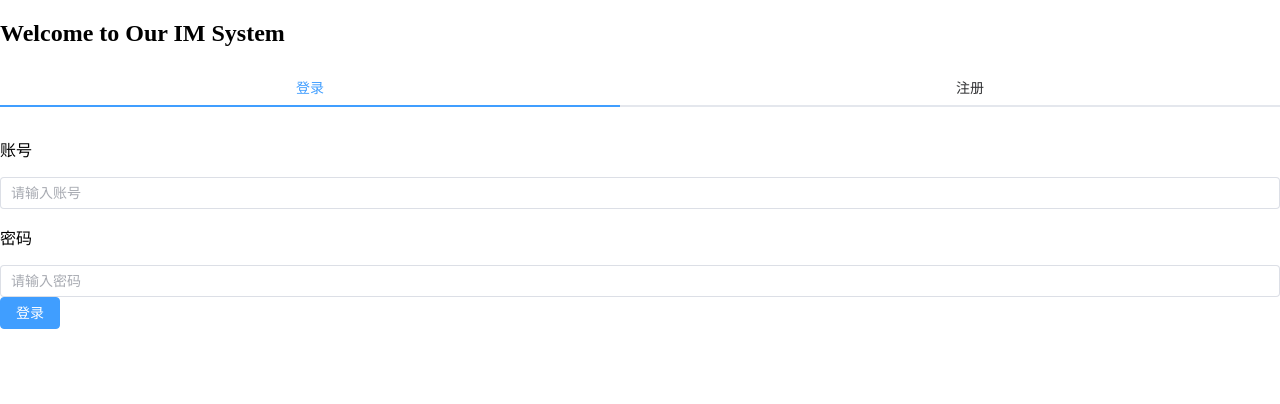
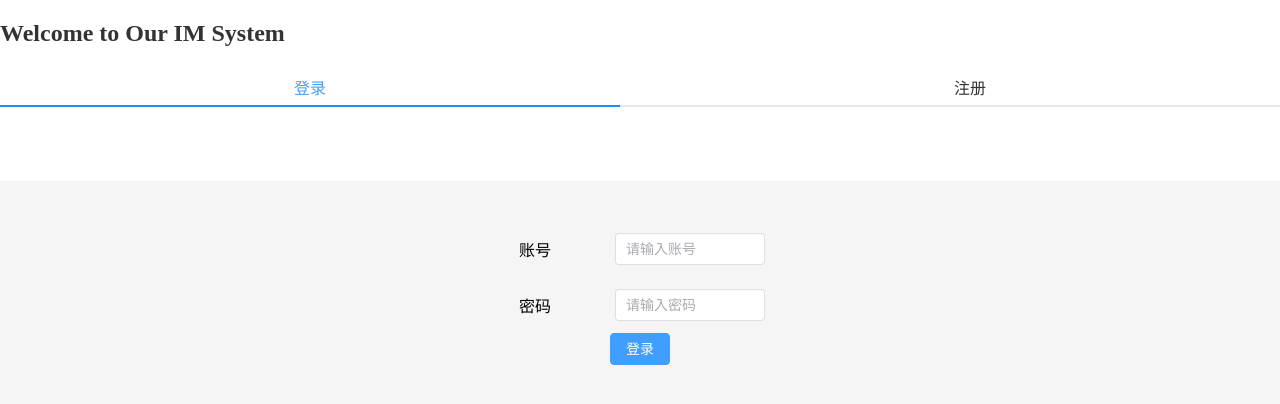
Before and after one commit to Harrison-1eo/ZUIM, a Vue app in the folder frontend/: page /login in a window 1280 px wide. Shown: the top 404 px of the page. Built offline with nearby package versions, Linux system fonts and the light colour scheme.

Commit message:
更改了chatroom样式

```diff
--- a/frontend/src/components/IM/Room/ChatInput.vue
+++ b/frontend/src/components/IM/Room/ChatInput.vue
@@ -1,11 +1,17 @@
 <template>
     <div class="chat-input">
-    <el-input type="textarea" placeholder="输入消息..." v-model="newMessage" class="message-input" :rows="4"/>
+        <el-input type="textarea" placeholder="输入消息..." v-model="newMessage" class="message-input" :rows="4" />
 
         <div class="send-buttons">
             <!-- 发送文件 -->
-      <el-button type="primary" class="send-button" @click="sendFile" style="margin-bottom: 10px">发送文件</el-button>
-      <el-button type="primary" class="send-button" @click="changeVisible" style="margin-bottom: 10px">添加附件</el-button>
+            <div class="Filecontainer">
+                <!-- 文件上传按钮 -->
+                <el-button type="primary" class="send-button" @click="openFileChooser" style="margin-bottom: 10px">发送文件</el-button>
+                <!-- 隐藏的文件输入 -->
+                <input type="file" ref="fileInput" style="display: none;" @change="handleFileUpload">
+            </div>
+            <!-- <el-button type="primary" class="send-button" @click="changeVisible" style="margin-bottom: 10px">添加附件</el-button> -->
+
             <el-button type="success" class="send-button" @click="sendMessage">发送消息</el-button>
             <!-- 开启视频 -->
             <el-button type="success" class="send-button" @click="startVideo">开启视频</el-button>
@@ -37,10 +43,38 @@ export default {
             this.$emit('send', this.newMessage);
             this.newMessage = ''; // 发送后清空输入框
         },
-    sendFile() {
-      // 发送文件
+        // 打开文件选择器
+        openFileChooser() {
+            this.$refs.fileInput.click();
+        },
 
-      console.log('Sending file...');
+        // 处理文件上传
+        handleFileUpload(event) {
+            const file = event.target.files[0]; // 获取文件
+            if (!file) {
+                return;
+            }
+
+            // 在这里添加文件传输的逻辑
+            console.log('文件选择成功：', file.name);
+            // 假设有一个函数 uploadFile 来处理文件上传
+            // this.uploadFile(file);
+        },
+
+        // 示例上传函数（需要自己实现具体上传逻辑）
+        uploadFile(file) {
+            // 使用 FormData 来包装文件
+            const formData = new FormData();
+            formData.append('file', file);
+
+            // 发送文件到服务器
+            fetch('你的上传 API 地址', {
+                method: 'POST',
+                body: formData,
+            })
+                .then(response => response.json())
+                .then(data => console.log('文件上传成功:', data))
+                .catch(error => console.error('文件上传失败:', error));
         },
         startVideo() {
             // 开启视频
@@ -69,11 +103,10 @@ export default {
     height: 40px; /* 设置按钮的高度，与输入框高度一致 */
     margin-right: 10px;
     margin-left: 10px;
+    margin-top: 10px;
+    margin-block-end: 10px;
+
 }
 
-.send-buttons {
-  display: flex;
-  align-items: center;
-  flex-direction: column;
-}
+
 </style>
--- a/frontend/src/components/IM/Room/RoomChat.vue
+++ b/frontend/src/components/IM/Room/RoomChat.vue
@@ -1,11 +1,24 @@
 <template>
+    <!-- 邀请别人进入聊天室 -->
+    <div class="invite-frineds" id="invite-friends" style="text-align: center; margin-bottom: 30px">
+        <!-- <div style="margin-bottom: 10px; height:60">
+            <el-input v-model="inviteUsername" placeholder="请输入好友用户名" style="width:300px; height=60px"></el-input>
+        </div> -->
+        <el-button class="float-right-button" type="primary" @click="inviteFriend">邀请好友进入聊天室</el-button>
+    </div>
     <div class="chat-box" id="chat-box">
         <div class="chat-messages" ref="messageContainer" id="message-box">
+            <!-- 一个按钮清空聊天记录 -->
+            <div style="text-align: center; margin-bottom: 10px; height: 50px">
+                <el-button class="float-right-button"type="primary" @click="clearMessages">清空聊天记录</el-button>
+            </div>
             <!-- <p>消息内容将在这里显示 {{ roomID }} </p> -->
             <el-scrollbar ref="scrollbar">
-                <div ref="inner" class="message-inner-list">
-                    <MessageItem v-for="(message, index) in messages" :key="index" :message="message" class="message" />
-                    <el-button type="text" link @click="getMoreHistoryMessages" style="margin-bottom: 9px"> 加载更多历史消息 </el-button>
+                <div class="message-container">
+                    <div ref="inner" class="message-inner-list">
+                        <MessageItem v-for="(message, index) in messages" :key="index" :message="message" class="message" />
+                        <el-button type="text" link @click="getMoreHistoryMessages" style="margin-bottom: 9px"> 加载更多历史消息 </el-button>
+                    </div>
                 </div>
             </el-scrollbar>
         </div>
@@ -52,6 +65,19 @@ export default {
 
     },
     methods: {
+        // 情况消息暂时不用
+        clearMessages() {
+            this.messages = [];
+            // 向后端发送清空消息请求
+            const response = axios.post('/api/message/clear', {
+                room_id: this.roomID
+            });
+            if (response.data.code === 0) {
+                ElMessage.success('清空成功');
+            } else {
+                ElMessage.error('清空失败');
+            }
+        },
         sendMessageToParent(message) {
             // 接收来自子组件的消息并处理
             console.log('Sending message to parent:', message);
@@ -72,6 +98,7 @@ export default {
                     // 更新消息列表，这里假设服务器返回的消息格式与历史消息格式一致
                     // this.messages.push(response.data.data);// 将服务器返回的消息添加到消息列表
                     this.newMessage = ''; // 发送成功后清空输入框
+
                     this.getHistoryMessages(0, 10);
                 } else {
                     console.error('Failed to send message:', response.data.msg);
@@ -128,14 +155,24 @@ export default {
 .chat-messages {
     flex: 1;
 }
-
+.message-container {
+    height: calc(100vh - 400px); /* 指定固定高度 */
+    overflow: auto; /* 添加滚动条 */
+}
 .message {
     margin-bottom: 10px;
 }
 .input-box {
+    height: 200px;
     padding: 0;
 }
-
+.float-right-button {
+  float: right;
+  min-width: 66px;
+  min-height: 48px;
+  max-width: 188px;
+    max-height: 68px;
+}
 #message-box {
     height: calc(100% - 72px - 42px); /* 减去头部和输入框的高度 */
 }
--- a/frontend/src/components/Login/UserLogin.vue
+++ b/frontend/src/components/Login/UserLogin.vue
@@ -1,12 +1,19 @@
 <template>
 
-  <div >
+  <div class="logincontainer">
+    <div class="loginorreg">
     <p>账号</p>
     <el-input v-model="loginUsername" placeholder="请输入账号" type="text" clearable/>
+    </div>
+    <div class="loginorreg">
+    <p>密码</p>
+    <el-input v-model="loginPassword" placeholder="请输入密码" type="password" style="text-align: center" show-password/>
+    </div>
+    <!-- div居中 -->
 
-    <p>密码</p>
-    <el-input v-model="loginPassword" placeholder="请输入密码" type="password" show-password/>
+    <div style="text-align: center">
     <el-button type="primary" @click="apiLogin">登录</el-button>
+    </div>
   </div>
 
 </template>
@@ -68,5 +75,36 @@ export default {
 
 
 <style>
+.logincontainer {
+  width: 100%;
+  max-width: 600px; /* 根据需要调整最大宽度 */
+  margin: 0 auto;
+  padding: 20px;
+  display: flex;
+  flex-direction: column; /* 设置 flex 方向为垂直 */
+  align-items: center; /* 水平居中 */
+}
+/* loginorreg宽占container宽的一半 */
+.loginorreg {
+    width: 50%;
+    display: flex;
+    justify-content: center;
+    align-items: center;
+    margin: 0 auto;
+}
+.loginorreg p {
+    width: 30%;
+    text-align: center;
+    margin-right: 10px;
+}
+.loginorreg .el-input {
+    margin-bottom: 15px;
+    width: 50%; /* 只占整个宽度的一半 */
+    display: flex;
+    justify-content: center;
+    align-items: center;
+    margin: 0 auto;
+}
+
 
 </style>
--- a/frontend/src/components/Login/UserRegister.vue
+++ b/frontend/src/components/Login/UserRegister.vue
@@ -1,23 +1,31 @@
 <template>
 
-  <div >
+    <div>
+        <div class="Logincontainer">
+            <div class="loginorreg">
                 <p>账号</p>
-    <el-input v-model="registerUsername" placeholder="请输入账号" type="text" clearable/>
-
+                <el-input v-model="registerUsername" placeholder="请输入账号" type="text" clearable />
+            </div>
+            <div class="loginorreg">
                 <p>密码</p>
-    <el-input v-model="registerPassword" placeholder="请输入密码" type="password" show-password/>
-
+                <el-input v-model="registerPassword" placeholder="请输入密码" type="password" show-password />
+            </div>
+            <div class="loginorreg">
                 <p>确认密码</p>
-    <el-input v-model="registerPassword2" placeholder="请再次输入密码" type="password" show-password/>
+                <el-input v-model="registerPassword2" placeholder="请再次输入密码" type="password" show-password />
+            </div>
+            <div style="text-align: center">
                 <el-button type="primary" @click="apiRegister">注册</el-button>
             </div>
+        </div>
 
+    </div>
 
 </template>
 
 <script>
 import axios from "@/axios-config";
-import {ElMessage} from "element-plus";
+import { ElMessage } from "element-plus";
 
 export default {
     name: 'UserLogin',
@@ -73,5 +81,34 @@ export default {
 
 
 <style>
-
+.logincontainer {
+  width: 100%;
+  max-width: 600px; /* 根据需要调整最大宽度 */
+  margin: 0 auto;
+  padding: 20px;
+  display: flex;
+  flex-direction: column; /* 设置 flex 方向为垂直 */
+  align-items: center; /* 水平居中 */
+}
+/* loginorreg宽占container宽的一半 */
+.loginorreg {
+    width: 50%;
+    display: flex;
+    justify-content: center;
+    align-items: center;
+    margin: 0 auto;
+}
+.loginorreg p {
+    width: 30%;
+    text-align: center;
+    margin-right: 10px;
+}
+.loginorreg .el-input {
+    margin-bottom: 15px;
+    width: 50%; /* 只占整个宽度的一半 */
+    display: flex;
+    justify-content: center;
+    align-items: center;
+    margin: 0 auto;
+}
 </style>
--- a/frontend/src/views/LoginView.vue
+++ b/frontend/src/views/LoginView.vue
@@ -48,5 +48,82 @@ export default {
 
 
 <style>
+.demo-tabs {
+  width: 100%;
+}
 
+.tab-content {
+  margin-top: 20px;
+}
+
+h2 {
+  font-size: 24px;
+  color: #333;
+  margin-bottom: 20px;
+}
+
+.el-tab-pane {
+  padding: 20px;
+}
+
+.el-tabs__item {
+  font-size: 16px;
+  color: #333;
+}
+
+.el-tabs__active-bar {
+  height: 2px;
+  background-color: #1890ff;
+}
+
+.tab-content {
+  background-color: #f5f5f5;
+  padding: 20px;
+}
+
+.form-container {
+  max-width: 400px;
+  margin: 0 auto;
+}
+
+.form-group {
+  margin-bottom: 20px;
+}
+
+.form-label {
+  font-size: 16px;
+  color: #333;
+}
+
+.form-input {
+  width: 100%;
+  height: 40px;
+  padding: 8px;
+  font-size: 16px;
+  border: 1px solid #ccc;
+  border-radius: 4px;
+}
+
+.form-submit {
+  width: 100%;
+  height: 40px;
+  background-color: #1890ff;
+  color: #fff;
+  font-size: 16px;
+  border: none;
+  border-radius: 4px;
+  cursor: pointer;
+}
+
+.form-submit:hover {
+  background-color: #1476d7;
+}
+
+.error-message {
+  color: #f5222d;
+}
+
+.success-message {
+  color: #52c41a;
+}
 </style>
```
Lines whose indentation alone changed are shown as unchanged.
